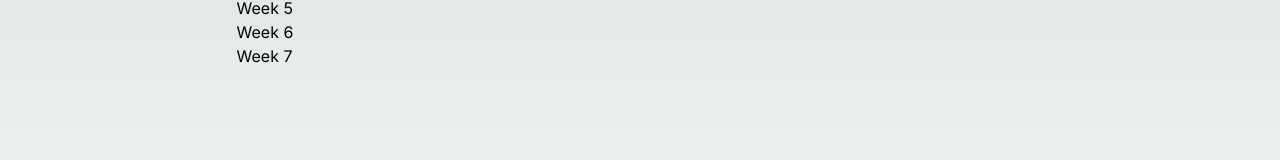
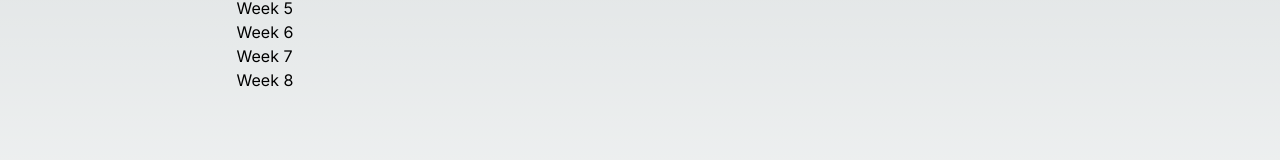
Before and after one commit to Mehtaab-010110/cprg306-assignments, a Next.js app: page / in a window 1280 px wide. Shown: the part 284-444 px from the top of the page. Built offline with nearby package versions, Linux system fonts and the light colour scheme.

Commit message:
Update page.js

```diff
--- a/app/page.js
+++ b/app/page.js
@@ -33,6 +33,10 @@ export default function Home() {
         <Link href="/week7">
           Week 7
         </Link>
+        <br/>
+        <Link href="/week8">
+          Week 8
+        </Link>
 
       </div>
     </main>
```
